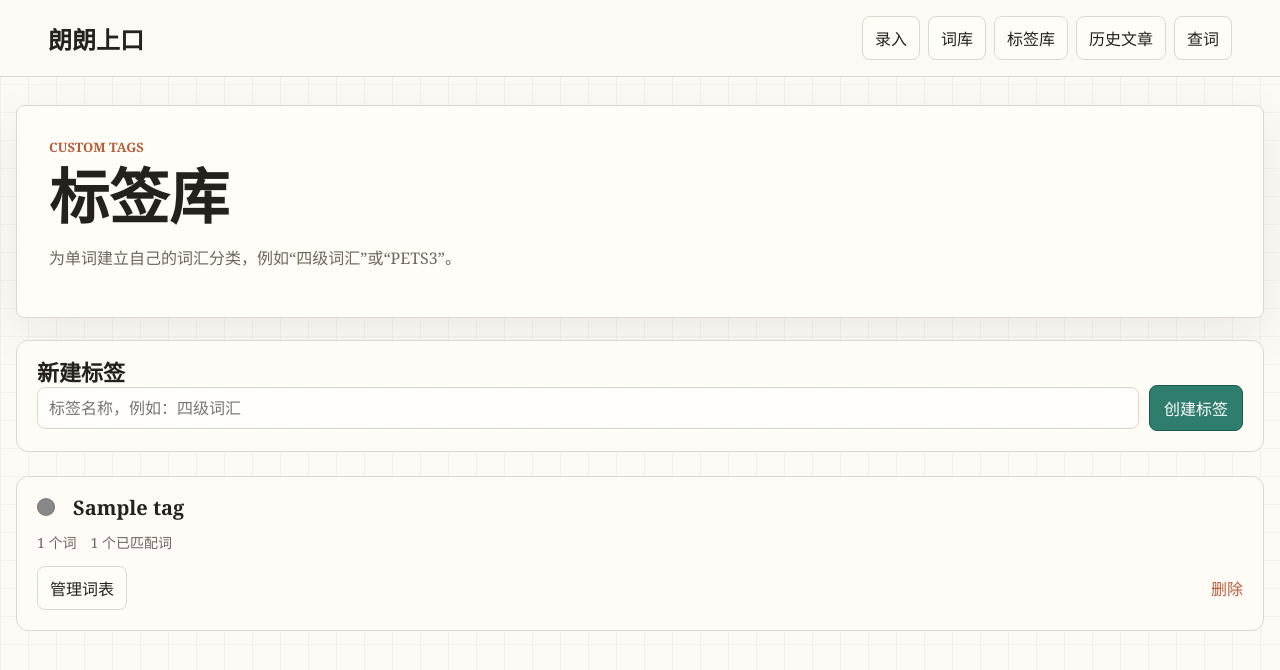
After one commit to dalerkd/langlang_shangkou, a FastAPI app: template app/templates/tags.html in a window 1280 px wide. The commit adds this page. Shown: the top 670 px of the page. Run offline with FastAPI, Linux system fonts and the light colour scheme; the template is opened without the code that fills it: most values are stand-ins (such as "Sample title", 1, 10 or a date in 2020); some libraries are stand-ins or nearby versions.

Commit message:
feat: 添加标签库与原文标签背景色高亮
- 新增标签库管理（tags/tag_words/term_tags 表、标签页面、词表管理）
- 原文段落支持按标签背景色高亮
- 词表标签仅展示，移除添加标签按钮和暂无标签提示

```diff
--- a/app/main.py
+++ b/app/main.py
@@ -17,6 +17,12 @@ from app.config import APP_ROOT, DEFAULT_DB_PATH
 from app.db import create_schema, get_connection
 from app.services.analysis_store import analyze_article
 from app.services.ollama_client import get_explainer
+from app.services.tags import (
+    create_tag,
+    get_all_tags,
+    get_term_tags,
+    update_tag_words,
+)
 import httpx
 import logging
 
@@ -211,6 +217,17 @@ def article_detail(
 
     word_stats = _stats(word_terms)
     phrase_stats = _stats(phrase_terms)
+    term_ids = [t["id"] for t in word_terms + phrase_terms]
+    tags_for_term = get_term_tags(conn, term_ids)
+    all_tags = get_all_tags(conn)
+
+    tags_with_words = {tag["id"]: dict(tag) for tag in all_tags}
+    for tag in tags_with_words.values():
+        tag["words"] = []
+    for row in conn.execute("SELECT tag_id, word FROM tag_words"):
+        if row["tag_id"] in tags_with_words:
+            tags_with_words[row["tag_id"]]["words"].append(row["word"])
+    tags_json = json.dumps(list(tags_with_words.values()), ensure_ascii=False)
 
     return templates.TemplateResponse(
         request,
@@ -221,8 +238,11 @@ def article_detail(
             "word_terms": word_terms,
             "phrase_terms": phrase_terms,
             "word_status_map_json": json.dumps(word_status_map, ensure_ascii=False),
+            "tags_json": tags_json,
             "word_stats": word_stats,
             "phrase_stats": phrase_stats,
+            "tags_for_term": tags_for_term,
+            "all_tags": all_tags,
         },
     )
 
@@ -306,10 +326,20 @@ def term_index(
     # 统计总数（不带筛选条件）
     total_row = conn.execute("SELECT COUNT(*) AS cnt FROM terms").fetchone()
     total_count = total_row["cnt"] if total_row else 0
+    term_ids = [t["id"] for t in terms]
+    tags_for_term = get_term_tags(conn, term_ids)
+    all_tags = get_all_tags(conn)
     return templates.TemplateResponse(
         request,
         "terms.html",
-        {"terms": terms, "filters": {"type": type, "status": status, "q": q}, "total_count": total_count, "filtered_count": len(terms)},
+        {
+            "terms": terms,
+            "filters": {"type": type, "status": status, "q": q},
+            "total_count": total_count,
+            "filtered_count": len(terms),
+            "tags_for_term": tags_for_term,
+            "all_tags": all_tags,
+        },
     )
 
 
@@ -335,10 +365,150 @@ def update_term(
     )
     conn.commit()
     term = conn.execute("SELECT * FROM terms WHERE id = ?", (term_id,)).fetchone()
+    tags_for_term = get_term_tags(conn, [term_id])
+    all_tags = get_all_tags(conn)
     return templates.TemplateResponse(
         request,
         "_term_editor.html",
-        {"term": term},
+        {"term": term, "tags_for_term": tags_for_term, "all_tags": all_tags},
+    )
+
+
+@app.get("/tags", response_class=HTMLResponse)
+def tag_index(
+    request: Request,
+    conn: sqlite3.Connection = Depends(get_db),
+) -> HTMLResponse:
+    tags = conn.execute(
+        """
+        SELECT
+            t.id,
+            t.name,
+            t.color,
+            COUNT(DISTINCT tw.word) AS word_count,
+            COUNT(DISTINCT tt.term_id) AS term_count
+        FROM tags t
+        LEFT JOIN tag_words tw ON tw.tag_id = t.id
+        LEFT JOIN term_tags tt ON tt.tag_id = t.id
+        GROUP BY t.id
+        ORDER BY t.name
+        """
+    ).fetchall()
+    return templates.TemplateResponse(request, "tags.html", {"tags": tags})
+
+
+@app.post("/tags")
+def create_tag_route(
+    name: str = Form(...),
+    conn: sqlite3.Connection = Depends(get_db),
+) -> RedirectResponse:
+    tag_id = create_tag(conn, name)
+    conn.commit()
+    return RedirectResponse(f"/tags/{tag_id}", status_code=303)
+
+
+@app.get("/tags/{tag_id}", response_class=HTMLResponse)
+def tag_detail(
+    tag_id: int,
+    request: Request,
+    conn: sqlite3.Connection = Depends(get_db),
+) -> HTMLResponse:
+    tag = conn.execute(
+        """
+        SELECT
+            t.id,
+            t.name,
+            t.color,
+            COUNT(DISTINCT tw.word) AS word_count,
+            COUNT(DISTINCT tt.term_id) AS term_count
+        FROM tags t
+        LEFT JOIN tag_words tw ON tw.tag_id = t.id
+        LEFT JOIN term_tags tt ON tt.tag_id = t.id
+        WHERE t.id = ?
+        GROUP BY t.id
+        """,
+        (tag_id,),
+    ).fetchone()
+    if tag is None:
+        return templates.TemplateResponse(request, "tag_detail.html", {"tag": None})
+    words = conn.execute(
+        "SELECT word FROM tag_words WHERE tag_id = ? ORDER BY word",
+        (tag_id,),
+    ).fetchall()
+    return templates.TemplateResponse(
+        request,
+        "tag_detail.html",
+        {"tag": tag, "words_text": "\n".join(row["word"] for row in words)},
+    )
+
+
+@app.post("/tags/{tag_id}")
+def update_tag_route(
+    tag_id: int,
+    name: str = Form(...),
+    words: str = Form(...),
+    conn: sqlite3.Connection = Depends(get_db),
+) -> RedirectResponse:
+    conn.execute("UPDATE tags SET name = ? WHERE id = ?", (name.strip(), tag_id))
+    update_tag_words(conn, tag_id, words)
+    conn.commit()
+    return RedirectResponse(f"/tags/{tag_id}", status_code=303)
+
+
+@app.post("/tags/{tag_id}/delete")
+def delete_tag_route(
+    tag_id: int,
+    conn: sqlite3.Connection = Depends(get_db),
+) -> RedirectResponse:
+    conn.execute("DELETE FROM tags WHERE id = ?", (tag_id,))
+    conn.commit()
+    return RedirectResponse("/tags", status_code=303)
+
+
+@app.post("/terms/{term_id}/tags")
+def add_term_tag(
+    term_id: int,
+    request: Request,
+    tag_id: int = Form(...),
+    conn: sqlite3.Connection = Depends(get_db),
+) -> HTMLResponse:
+    conn.execute(
+        "INSERT OR IGNORE INTO term_tags (term_id, tag_id) VALUES (?, ?)",
+        (term_id, tag_id),
+    )
+    conn.commit()
+    return _render_term_tags(request, conn, term_id)
+
+
+@app.delete("/terms/{term_id}/tags/{tag_id}")
+def remove_term_tag(
+    term_id: int,
+    tag_id: int,
+    request: Request,
+    conn: sqlite3.Connection = Depends(get_db),
+) -> HTMLResponse:
+    conn.execute(
+        "DELETE FROM term_tags WHERE term_id = ? AND tag_id = ?",
+        (term_id, tag_id),
+    )
+    conn.commit()
+    return _render_term_tags(request, conn, term_id)
+
+
+def _render_term_tags(
+    request: Request,
+    conn: sqlite3.Connection,
+    term_id: int,
+) -> HTMLResponse:
+    term = conn.execute("SELECT * FROM terms WHERE id = ?", (term_id,)).fetchone()
+    return templates.TemplateResponse(
+        request,
+        "_term_tags.html",
+        {
+            "term": term,
+            "term_tags": get_term_tags(conn, [term_id]).get(term_id, []),
+            "all_tags": get_all_tags(conn),
+        },
     )
 
 
--- a/app/services/analysis_store.py
+++ b/app/services/analysis_store.py
@@ -5,6 +5,7 @@ from collections.abc import Callable
 import logging
 
 from app.services.analyzer import AnalysisResult, TermAnalysis, analyze_text
+from app.services.tags import apply_tags_for_term
 from app.services.ollama_client import get_explainer
 
 logger = logging.getLogger(__name__)
@@ -36,6 +37,8 @@ def analyze_article(
     paragraph_ids = _store_paragraphs(conn, article_id, result.paragraphs)
     all_terms = result.words + result.phrases
     term_ids = _ensure_terms(conn, all_terms)
+    for term in result.words:
+        apply_tags_for_term(conn, term_ids[(term.type, term.canonical)], term.canonical)
     _store_stats_and_occurrences(conn, article_id, all_terms, term_ids, paragraph_ids)
     _progress(progress_callback, 45, f"准备生成 {len(all_terms)} 个解释")
     _fill_meanings(conn, all_terms, term_ids, explainer or get_explainer(), progress_callback)
--- a/app/static/app.js
+++ b/app/static/app.js
@@ -472,33 +472,56 @@
     }
   });
 
-  /* ---------- 鏍囨敞鍔熻兘 ---------- */
+  /* ---------- 标注功能 ---------- */
   const ANNOTATE_KEY = "annotate_enabled";
   const ANNOTATE_CONFIG_KEY = "annotate_config";
+  const ANNOTATE_TAG_CONFIG_KEY = "annotate_tag_config";
+
   const DEFAULT_CONFIG = {
     unknown:   { underline: true,  color: "#000000" },
     confusing: { underline: false, color: "#b85c38" },
     familiar:  { underline: false, color: "#2f7d6d" },
   };
 
+  function loadTags() {
+    const el = document.querySelector("[data-tags]");
+    if (!el) return [];
+    try {
+      return JSON.parse(el.textContent);
+    } catch { return []; }
+  }
+
+  function loadTagConfig() {
+    try {
+      return JSON.parse(localStorage.getItem(ANNOTATE_TAG_CONFIG_KEY)) || {};
+    } catch { return {}; }
+  }
+
+  function saveTagConfig(cfg) {
+    localStorage.setItem(ANNOTATE_TAG_CONFIG_KEY, JSON.stringify(cfg));
+  }
+
   function loadConfig() {
     try {
       return JSON.parse(localStorage.getItem(ANNOTATE_CONFIG_KEY)) || DEFAULT_CONFIG;
     } catch { return DEFAULT_CONFIG; }
   }
+
   function saveConfig(cfg) {
     localStorage.setItem(ANNOTATE_CONFIG_KEY, JSON.stringify(cfg));
   }
+
   function isEnabled() {
     return localStorage.getItem(ANNOTATE_KEY) === "1";
   }
+
   function setEnabled(v) {
     localStorage.setItem(ANNOTATE_KEY, v ? "1" : "0");
   }
 
   let _wordStatusMapCache = null;
 
- function getWordStatusMap() {
+  function getWordStatusMap() {
     if (_wordStatusMapCache) return _wordStatusMapCache;
     const el = document.querySelector("[data-word-status-map]");
     if (!el) return {};
@@ -512,7 +535,20 @@
     const enabled = isEnabled();
     const cfg = loadConfig();
     const statusMap = getWordStatusMap();
+    const tags = loadTags();
+    const tagConfig = loadTagConfig();
     const wordRe = /[A-Za-z]+(?:'[A-Za-z]+)?/g;
+
+    const wordToColor = new Map();
+    for (const tag of tags) {
+      const tCfg = tagConfig[tag.id] || { enabled: true, color: tag.color };
+      if (!tCfg.enabled) continue;
+      for (const word of tag.words) {
+        if (!wordToColor.has(word)) {
+          wordToColor.set(word, tCfg.color);
+        }
+      }
+    }
 
     document.querySelectorAll(".prose .paragraph-text").forEach((textEl) => {
       const rawText = textEl.dataset.originalText || textEl.textContent;
@@ -530,13 +566,21 @@
         parts.push(document.createTextNode(rawText.slice(lastIndex, m.index)));
         const canonical = lemmatizeWord(m[0]);
         const status = statusMap[canonical];
-        if (status && cfg[status] && cfg[status].underline) {
+        const statusCfg = cfg[status];
+        const color = wordToColor.get(canonical);
+
+        if ((statusCfg && statusCfg.underline) || color) {
           const span = document.createElement("span");
-          span.className = `anno anno-${status}`;
+          span.className = "tag-annotation";
           span.textContent = m[0];
-          span.style.textDecoration = "underline";
-          span.style.textDecorationColor = cfg[status].color;
-          span.style.textDecorationThickness = "2px";
+          if (color) {
+            span.style.backgroundColor = color;
+          }
+          if (statusCfg && statusCfg.underline) {
+            span.style.textDecoration = "underline";
+            span.style.textDecorationColor = statusCfg.color;
+            span.style.textDecorationThickness = "2px";
+          }
           parts.push(span);
         } else {
           parts.push(document.createTextNode(m[0]));
@@ -567,6 +611,7 @@
     configBtn.addEventListener("click", () => {
       configPanel.hidden = !configPanel.hidden;
     });
+
     // Load current config into inputs
     const cfg = loadConfig();
     ["unknown", "confusing", "familiar"].forEach((status) => {
@@ -575,6 +620,17 @@
       if (u) u.checked = cfg[status].underline;
       if (c) c.value = cfg[status].color;
     });
+
+    // Load tag config into inputs
+    const tags = loadTags();
+    const tagCfg = loadTagConfig();
+    for (const tag of tags) {
+      const enableInput = configPanel.querySelector(`[data-config-enable="${tag.id}"]`);
+      const colorInput = configPanel.querySelector(`[data-config-color="${tag.id}"]`);
+      if (enableInput) enableInput.checked = (tagCfg[tag.id]?.enabled !== false);
+      if (colorInput) colorInput.value = tagCfg[tag.id]?.color || tag.color;
+    }
+
     // Save on change
     configPanel.addEventListener("change", () => {
       const newCfg = {};
@@ -587,30 +643,21 @@
         };
       });
       saveConfig(newCfg);
+
+      const newTagCfg = {};
+      for (const tag of tags) {
+        const enableInput = configPanel.querySelector(`[data-config-enable="${tag.id}"]`);
+        const colorInput = configPanel.querySelector(`[data-config-color="${tag.id}"]`);
+        newTagCfg[tag.id] = {
+          enabled: enableInput ? enableInput.checked : true,
+          color: colorInput ? colorInput.value : tag.color,
+        };
+      }
+      saveTagConfig(newTagCfg);
+
       renderAnnotations();
     });
   }
-
-  // ---------- 寮曠敤闈㈡澘鏄剧ず/闅愯棌 ----------
-  function showReferences() {
-    const grid = document.querySelector(".reader-grid");
-    if (grid) grid.classList.add("has-references");
-  }
-  function hideReferences() {
-    const grid = document.querySelector(".reader-grid");
-    if (grid) grid.classList.remove("has-references");
-  }
-
-  // Click prose or term-column to hide references
-  document.querySelector(".prose")?.addEventListener("click", (e) => {
-    // Only hide if not clicking a highlighted word
-    hideReferences();
-  });
-  document.querySelector(".term-column")?.addEventListener("click", (e) => {
-    // Don't hide if clicking the "查看引用" button
-    if (e.target.closest('[hx-get*="/references"]')) return;
-    hideReferences();
-  });
 
   // HTMX: show references when loaded, update annotations on term change
   document.addEventListener("htmx:afterSwap", (event) => {
--- a/app/static/styles.css
+++ b/app/static/styles.css
@@ -394,6 +394,151 @@ button,
   align-self: start;
 }
 
+.panel-card {
+  padding: 20px;
+  border: 1px solid var(--line);
+  border-radius: 12px;
+  background: rgba(255, 253, 248, 0.9);
+}
+
+.inline-form {
+  display: flex;
+  gap: 10px;
+  align-items: center;
+}
+
+.inline-form input {
+  flex: 1;
+}
+
+.tag-create {
+  margin-bottom: 24px;
+}
+
+.tag-create h2 {
+  margin-top: 0;
+}
+
+.tag-library {
+  display: grid;
+  grid-template-columns: repeat(auto-fit, minmax(260px, 1fr));
+  gap: 16px;
+}
+
+.tag-card {
+  display: grid;
+  gap: 14px;
+}
+
+.tag-card-title,
+.tag-card-actions,
+.tag-editor-actions {
+  display: flex;
+  align-items: center;
+  justify-content: space-between;
+  gap: 10px;
+}
+
+.tag-card-title h2 {
+  flex: 1;
+  margin: 0;
+  font-size: 20px;
+}
+
+.tag-swatch {
+  display: inline-block;
+  width: 18px;
+  height: 18px;
+  flex: 0 0 auto;
+  border: 1px solid rgba(37, 33, 29, 0.14);
+  border-radius: 50%;
+  vertical-align: -2px;
+  margin-right: 8px;
+}
+
+.tag-card-meta,
+.form-hint {
+  color: var(--muted);
+  font-size: 14px;
+}
+
+.tag-card-meta {
+  display: flex;
+  gap: 14px;
+}
+
+.text-btn {
+  border: 0;
+  padding: 8px 0;
+  background: transparent;
+  cursor: pointer;
+}
+
+.danger-btn {
+  color: var(--warm);
+}
+
+.tag-editor {
+  max-width: 820px;
+}
+
+.tag-editor form {
+  display: grid;
+  gap: 10px;
+}
+
+.tag-editor textarea {
+  min-height: 360px;
+  font-family: Consolas, "Courier New", monospace;
+  line-height: 1.6;
+}
+
+.term-tags {
+  display: flex;
+  align-items: center;
+  flex-wrap: wrap;
+  gap: 8px;
+}
+
+.term-tag-list {
+  display: flex;
+  flex-wrap: wrap;
+  gap: 6px;
+}
+
+.tag-chip {
+  display: inline-flex;
+  align-items: center;
+  gap: 4px;
+  padding: 3px 8px;
+  border: 1px solid rgba(37, 33, 29, 0.12);
+  border-radius: 999px;
+  color: var(--ink);
+  font-size: 12px;
+  line-height: 1.3;
+}
+
+.tag-chip-remove {
+  border: 0;
+  padding: 0;
+  background: transparent;
+  color: var(--muted);
+  cursor: pointer;
+  font-size: 15px;
+  line-height: 1;
+}
+
+.term-tag-add {
+  max-width: 140px;
+  padding: 4px 7px;
+  font-size: 12px;
+}
+
+.term-tags-empty {
+  color: var(--muted);
+  font-size: 12px;
+}
+
 .section-title,
 .term-line,
 .term-actions,
--- a/app/templates/_term_editor.html
+++ b/app/templates/_term_editor.html
@@ -11,6 +11,8 @@
       <span class="frequency">{{ term.frequency }} 次</span>
     {% endif %}
   </div>
+  {% set term_tags = tags_for_term.get(term.id, []) if tags_for_term is defined else [] %}
+  {% include "_term_tags.html" %}
   <textarea name="meaning" rows="2" placeholder="待生成">{% if term.meaning and term.meaning != "待生成" %}{{ term.meaning }}{% endif %}</textarea>
   <div class="term-actions">
     <select name="status" data-term-canonical="{{ term.canonical_text }}">
--- a/app/templates/base.html
+++ b/app/templates/base.html
@@ -4,9 +4,9 @@
     <meta charset="utf-8">
     <meta name="viewport" content="width=device-width, initial-scale=1">
     <title>{% block title %}朗朗上口先读英语{% endblock %}</title>
-    <link rel="stylesheet" href="{{ url_for('static', path='/styles.css') }}?v=19">
+    <link rel="stylesheet" href="{{ url_for('static', path='/styles.css') }}?v=21">
     <script src="https://unpkg.com/htmx.org@1.9.12"></script>
-    <script defer src="{{ url_for('static', path='/app.js') }}?v=18"></script>
+    <script defer src="{{ url_for('static', path='/app.js') }}?v=19"></script>
   </head>
   <body>
     <header class="topbar">
@@ -14,6 +14,7 @@
       <nav class="nav">
         <a href="/">录入</a>
         <a href="/terms">词库</a>
+        <a href="/tags">标签库</a>
         <a href="/articles">历史文章</a>
         <button type="button" class="nav-btn" id="lookup-toggle" title="临时查词（结果不存入词库）">查词</button>
       </nav>
--- /dev/null
+++ b/app/templates/tags.html
@@ -0,0 +1,42 @@
+{% extends "base.html" %}
+{% block title %}标签库 · 朗朗上口{% endblock %}
+{% block content %}
+<section class="page-head">
+  <div>
+    <p class="eyebrow">Custom Tags</p>
+    <h1>标签库</h1>
+    <p class="meta">为单词建立自己的词汇分类，例如“四级词汇”或“PETS3”。</p>
+  </div>
+</section>
+
+<section class="tag-create panel-card">
+  <h2>新建标签</h2>
+  <form method="post" action="/tags" class="inline-form">
+    <input name="name" required maxlength="40" placeholder="标签名称，例如：四级词汇">
+    <button type="submit">创建标签</button>
+  </form>
+</section>
+
+<section class="tag-library">
+  {% for tag in tags %}
+    <article class="tag-card panel-card">
+      <div class="tag-card-title">
+        <span class="tag-swatch" style="background-color: {{ tag.color }}"></span>
+        <h2>{{ tag.name }}</h2>
+      </div>
+      <div class="tag-card-meta">
+        <span>{{ tag.word_count }} 个词</span>
+        <span>{{ tag.term_count }} 个已匹配词</span>
+      </div>
+      <div class="tag-card-actions">
+        <a class="button-link" href="/tags/{{ tag.id }}">管理词表</a>
+        <form method="post" action="/tags/{{ tag.id }}/delete" onsubmit="return confirm('确定删除这个标签吗？词库单词不会被删除。');">
+          <button class="text-btn danger-btn" type="submit">删除</button>
+        </form>
+      </div>
+    </article>
+  {% else %}
+    <p class="empty">还没有自定义标签。先创建一个标签吧。</p>
+  {% endfor %}
+</section>
+{% endblock %}
```
Also changed, not shown: other parts of app/static/styles.css (+41 -0 lines), AGENTS.md (+3 -1 lines), app/db.py (+21 -0 lines), app/services/tags.py (added, +120 -0 lines), app/templates/_term_tags.html (added, +9 -0 lines), app/templates/article_detail.html (+17 -4 lines), app/templates/tag_detail.html (added, +32 -0 lines).
